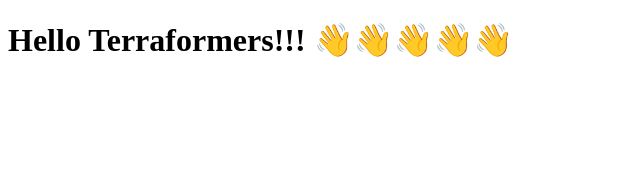
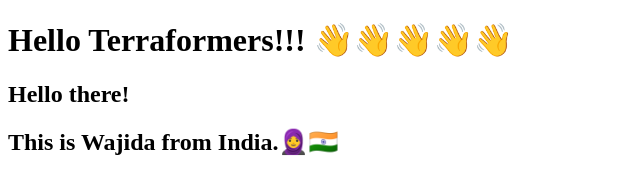
Before and after one commit to baigwajida/terraform-beginner-bootcamp-2023, a plain HTML site: page public/index.html in a window 1280 px wide. Shown: the whole page, without its empty margins (0-640 px from the left). Drawn offline with Linux system fonts and the light colour scheme.

```diff
--- a/public/index.html
+++ b/public/index.html
@@ -7,5 +7,7 @@
 </head>
 <body>
     <h1>Hello Terraformers!!! 👋👋👋👋👋</h1>
+    <h2>Hello there!</h2>
+    <h2>This is Wajida from India.🧕🇮🇳</h2>
 </body>
 </html>
```
Also changed, not shown: 4 other files.
